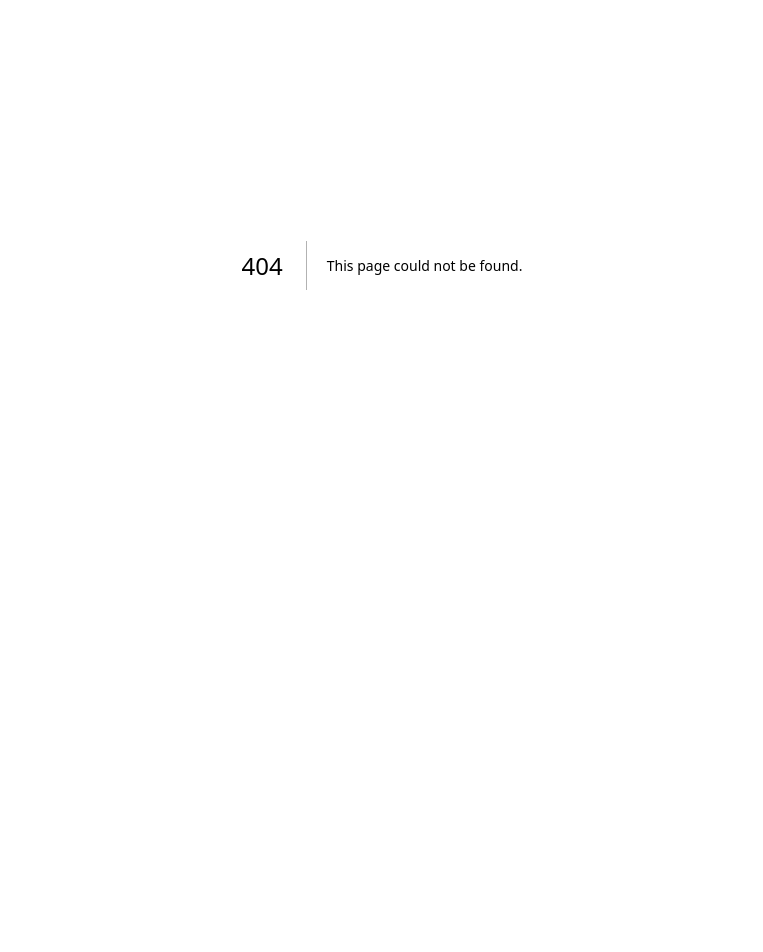
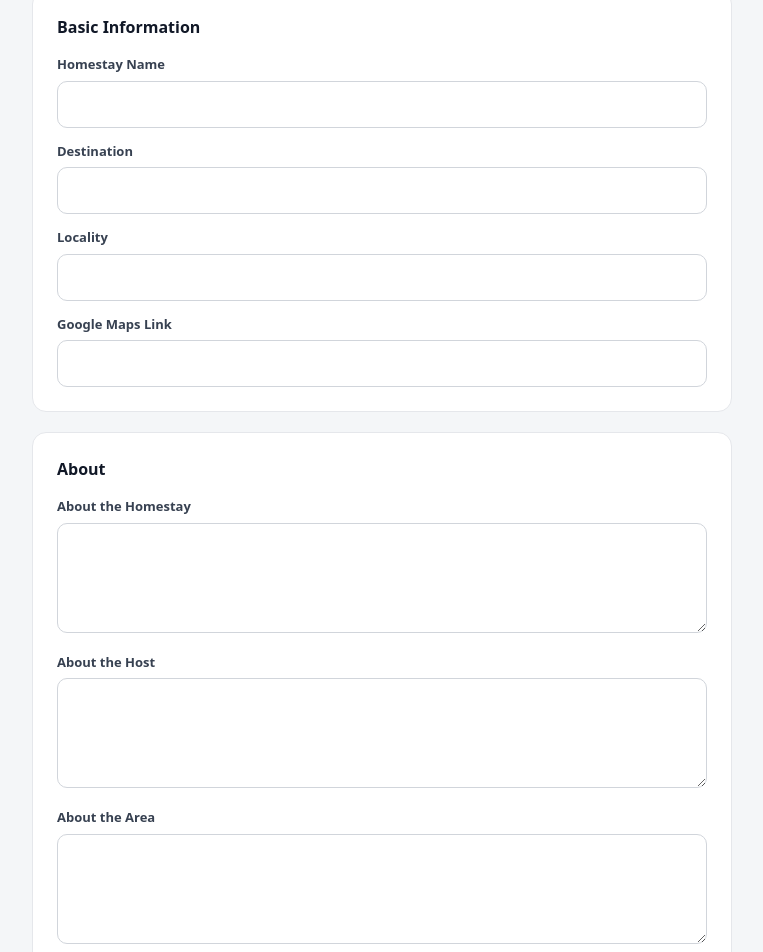
Before and after one commit to Sharp1991/Gone, a Next.js app: page /editor/edit-homestay/1 in a window 1280 px wide. Before the commit this address had no page. Shown: the part 232-1184 px from the top of the page, without its empty margins (258-1021 px from the left). Before the commit the page ends 929 px from the top, so only its background shows below. Built offline with nearby package versions, Linux system fonts and the light colour scheme; no server answers; the database is empty.

Commit message:
Add edit homestay page

```diff
--- /dev/null
+++ b/app/editor/edit-homestay/[id]/page.tsx
@@ -0,0 +1,323 @@
+"use client";
+
+import { useEffect, useState } from "react";
+import { useParams, useRouter } from "next/navigation";
+import { supabase } from "@/lib/supabase";
+
+const inputStyle: React.CSSProperties = {
+  width: "100%",
+  padding: "12px 14px",
+  marginBottom: "14px",
+  fontSize: "14px",
+  borderRadius: "10px",
+  border: "1px solid #d1d5db",
+  outline: "none",
+  boxSizing: "border-box",
+  fontFamily: "inherit",
+};
+
+const textareaStyle: React.CSSProperties = {
+  ...inputStyle,
+  resize: "vertical",
+};
+
+const sectionStyle: React.CSSProperties = {
+  background: "#ffffff",
+  border: "1px solid #e5e7eb",
+  borderRadius: "14px",
+  padding: "24px",
+  marginBottom: "20px",
+};
+
+const labelStyle: React.CSSProperties = {
+  display: "block",
+  fontSize: "13px",
+  fontWeight: 600,
+  color: "#374151",
+  marginBottom: "6px",
+};
+
+export default function EditHomestay() {
+  const { id } = useParams<{ id: string }>();
+  const router = useRouter();
+
+  const [loading, setLoading] = useState(true);
+  const [saving, setSaving] = useState(false);
+
+  const [title, setTitle] = useState("");
+  const [destination, setDestination] = useState("");
+  const [location, setLocation] = useState("");
+
+  const [description, setDescription] = useState("");
+  const [aboutHost, setAboutHost] = useState("");
+  const [aboutArea, setAboutArea] = useState("");
+  const [nearbyAttractions, setNearbyAttractions] = useState("");
+  const [guestExperiences, setGuestExperiences] = useState("");
+
+  const [hostName, setHostName] = useState("");
+  const [contact, setContact] = useState("");
+  const [whatsapp, setWhatsapp] = useState("");
+  const [googleMaps, setGoogleMaps] = useState("");
+
+  useEffect(() => {
+    if (id) fetchProperty();
+  }, [id]);
+
+  async function fetchProperty() {
+    setLoading(true);
+
+    const { data, error } = await supabase
+      .from("properties")
+      .select("*")
+      .eq("id", id)
+      .single();
+
+    if (error) {
+      alert(error.message);
+      setLoading(false);
+      return;
+    }
+
+    if (data) {
+      setTitle(data.title || "");
+      setDestination(data.destination || "");
+      setLocation(data.location || "");
+      setDescription(data.description || "");
+      setAboutHost(data.about_host || "");
+      setAboutArea(data.about_area || "");
+      setNearbyAttractions(data.nearby_attractions || "");
+      setGuestExperiences(data.guest_experiences || "");
+      setHostName(data.host_name || "");
+      setContact(data.contact || "");
+      setWhatsapp(data.whatsapp || "");
+      setGoogleMaps(data.google_maps || "");
+    }
+
+    setLoading(false);
+  }
+
+  async function updateHomestay() {
+    setSaving(true);
+
+    const { error } = await supabase
+      .from("properties")
+      .update({
+        title,
+        destination,
+        location,
+        description,
+        about_host: aboutHost,
+        about_area: aboutArea,
+        nearby_attractions: nearbyAttractions,
+        guest_experiences: guestExperiences,
+        host_name: hostName,
+        contact,
+        whatsapp,
+        google_maps: googleMaps,
+      })
+      .eq("id", id);
+
+    setSaving(false);
+
+    if (error) {
+      alert(error.message);
+      return;
+    }
+
+    alert("Homestay updated successfully!");
+    router.push("/editor/dashboard");
+  }
+
+  if (loading) {
+    return (
+      <div
+        style={{
+          minHeight: "100vh",
+          display: "flex",
+          alignItems: "center",
+          justifyContent: "center",
+          fontFamily: "system-ui, -apple-system, 'Segoe UI', sans-serif",
+          color: "#6b7280",
+        }}
+      >
+        Loading homestay details...
+      </div>
+    );
+  }
+
+  return (
+    <div
+      style={{
+        minHeight: "100vh",
+        background: "#f4f6f8",
+        fontFamily: "system-ui, -apple-system, 'Segoe UI', sans-serif",
+        color: "#111827",
+        padding: "40px 16px",
+      }}
+    >
+      <main style={{ maxWidth: "700px", margin: "0 auto" }}>
+        <h1 style={{ fontSize: "24px", fontWeight: 700, margin: "0 0 4px" }}>
+          Edit Homestay
+        </h1>
+        <p style={{ margin: "0 0 24px", color: "#6b7280", fontSize: "14px" }}>
+          Update the details below and save your changes.
+        </p>
+
+        {/* BASIC INFO */}
+        <section style={sectionStyle}>
+          <h2 style={{ margin: "0 0 16px", fontSize: "16px", fontWeight: 600 }}>
+            Basic Information
+          </h2>
+
+          <label style={labelStyle}>Homestay Name</label>
+          <input
+            type="text"
+            value={title}
+            onChange={(e) => setTitle(e.target.value)}
+            style={inputStyle}
+          />
+
+          <label style={labelStyle}>Destination</label>
+          <input
+            type="text"
+            value={destination}
+            onChange={(e) => setDestination(e.target.value)}
+            style={inputStyle}
+          />
+
+          <label style={labelStyle}>Locality</label>
+          <input
+            type="text"
+            value={location}
+            onChange={(e) => setLocation(e.target.value)}
+            style={inputStyle}
+          />
+
+          <label style={labelStyle}>Google Maps Link</label>
+          <input
+            type="text"
+            value={googleMaps}
+            onChange={(e) => setGoogleMaps(e.target.value)}
+            style={{ ...inputStyle, marginBottom: 0 }}
+          />
+        </section>
+
+        {/* ABOUT */}
+        <section style={sectionStyle}>
+          <h2 style={{ margin: "0 0 16px", fontSize: "16px", fontWeight: 600 }}>
+            About
+          </h2>
+
+          <label style={labelStyle}>About the Homestay</label>
+          <textarea
+            value={description}
+            onChange={(e) => setDescription(e.target.value)}
+            rows={4}
+            style={textareaStyle}
+          />
+
+          <label style={labelStyle}>About the Host</label>
+          <textarea
+            value={aboutHost}
+            onChange={(e) => setAboutHost(e.target.value)}
+            rows={4}
+            style={textareaStyle}
+          />
+
+          <label style={labelStyle}>About the Area</label>
+          <textarea
+            value={aboutArea}
+            onChange={(e) => setAboutArea(e.target.value)}
+            rows={4}
+            style={textareaStyle}
+          />
+
+          <label style={labelStyle}>Nearby Attractions</label>
+          <textarea
+            value={nearbyAttractions}
+            onChange={(e) => setNearbyAttractions(e.target.value)}
+            rows={3}
+            style={textareaStyle}
+          />
+
+          <label style={labelStyle}>Guest Experiences</label>
+          <textarea
+            value={guestExperiences}
+            onChange={(e) => setGuestExperiences(e.target.value)}
+            rows={3}
+            style={{ ...textareaStyle, marginBottom: 0 }}
+          />
+        </section>
+
+        {/* CONTACT */}
+        <section style={sectionStyle}>
+          <h2 style={{ margin: "0 0 16px", fontSize: "16px", fontWeight: 600 }}>
+            Contact
+          </h2>
+
+          <label style={labelStyle}>Host Name</label>
+          <input
+            type="text"
+            value={hostName}
+            onChange={(e) => setHostName(e.target.value)}
+            style={inputStyle}
+          />
+
+          <label style={labelStyle}>Phone Number</label>
+          <input
+            type="text"
+            value={contact}
+            onChange={(e) => setContact(e.target.value)}
+            style={inputStyle}
+          />
+
+          <label style={labelStyle}>WhatsApp Number</label>
+          <input
+            type="text"
+            value={whatsapp}
+            onChange={(e) => setWhatsapp(e.target.value)}
+            style={{ ...inputStyle, marginBottom: 0 }}
+          />
+        </section>
+
+        <div style={{ display: "flex", gap: "10px" }}>
+          <button
+            onClick={() => router.push("/editor/dashboard")}
+            style={{
+              flex: 1,
+              padding: "15px",
+              fontSize: "15px",
+              fontWeight: 600,
+              color: "#111827",
+              background: "#f3f4f6",
+              border: "1px solid #e5e7eb",
+              borderRadius: "10px",
+              cursor: "pointer",
+            }}
+          >
+            Cancel
+          </button>
+
+          <button
+            onClick={updateHomestay}
+            disabled={saving}
+            style={{
+              flex: 2,
+              padding: "15px",
+              fontSize: "15px",
+              fontWeight: 600,
+              color: "#ffffff",
+              background: saving ? "#93c5fd" : "#2563eb",
+              border: "none",
+              borderRadius: "10px",
+              cursor: saving ? "not-allowed" : "pointer",
+              transition: "background 0.15s ease",
+            }}
+          >
+            {saving ? "Saving..." : "Save Changes"}
+          </button>
+        </div>
+      </main>
+    </div>
+  );
+}
```
